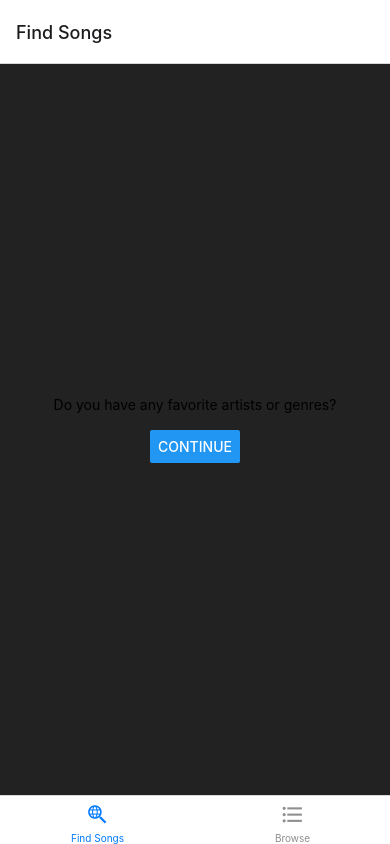
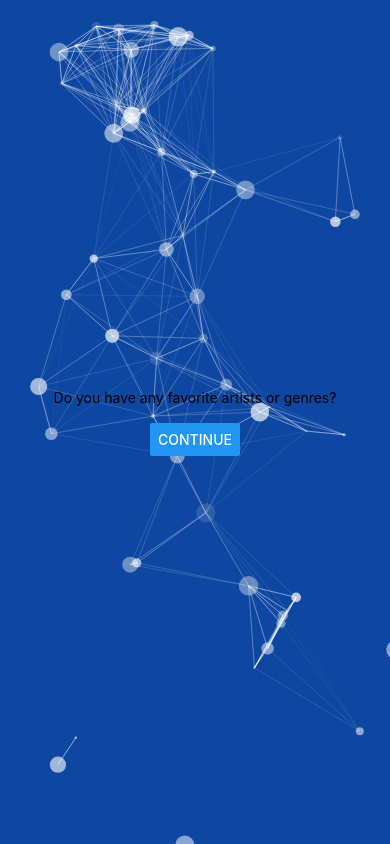
Before and after one commit to aloshon/theadvocator, a React Native app: screen / in a window 390 px wide. Built offline with nearby package versions, Linux system fonts and the light colour scheme.

Commit message:
show particle background

```diff
--- a/App.tsx
+++ b/App.tsx
@@ -106,7 +106,8 @@ export default function App() {
           />
         </View>
       </View>
-      <NavigationContainer>
+      <Prompts setSongs={setSongs} toggleThemes={toggle} themes={themes} currentTheme={currentTheme} />
+      {/* <NavigationContainer>
         <Tab.Navigator>
           <Tab.Screen options={{
             tabBarLabelPosition: "below-icon",
@@ -119,7 +120,7 @@ export default function App() {
             <MaterialCommunityIcons name="format-list-bulleted" color={color} size={size} />
           )}} name="Browse" children={() => <Browse songs={songs} currentTheme={currentTheme} />} />
         </Tab.Navigator>
-      </NavigationContainer>
+      </NavigationContainer> */}
     </ThemeContext.Provider>
   );
 }
--- a/Prompts.tsx
+++ b/Prompts.tsx
@@ -14,7 +14,7 @@ export const Prompts: FC<PromptsProps> = ({setSongs, toggleThemes, themes, curre
   const styles = StyleSheet.create({
     container: {
       flex: 1,
-      backgroundColor: '#222',
+      // backgroundColor: '#222',
       alignItems: 'center',
       justifyContent: 'center',
     },
```
